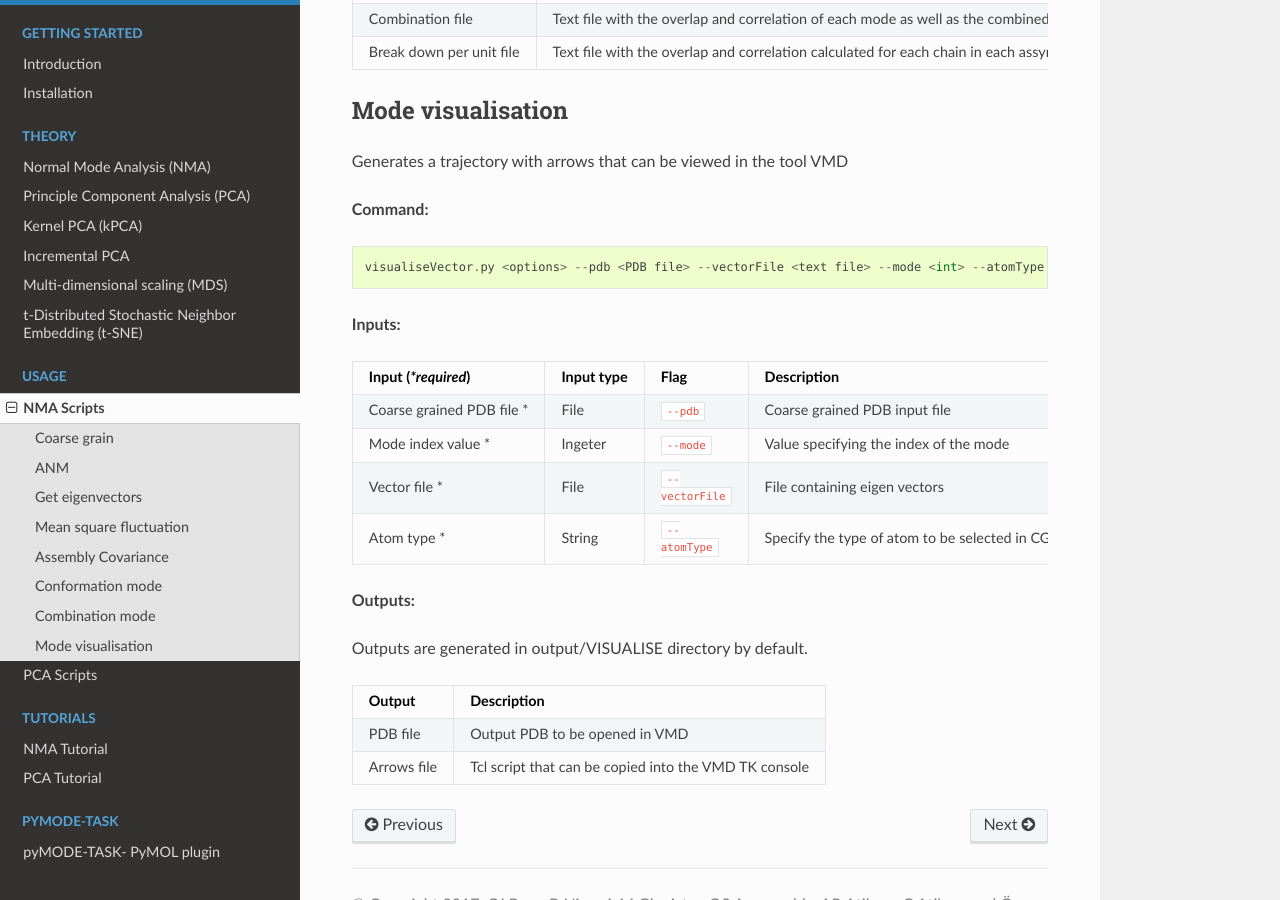
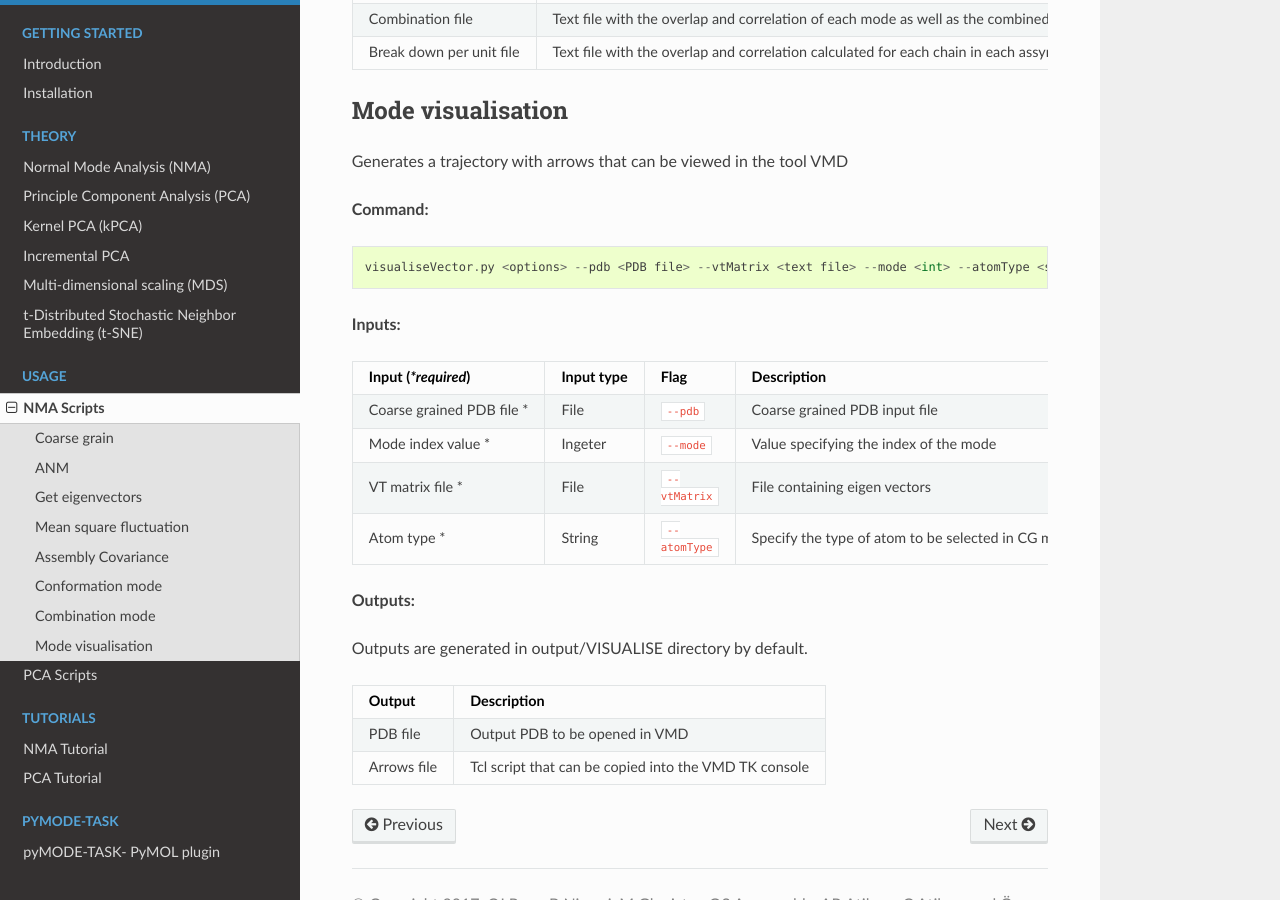
Before and after one commit to RUBi-ZA/MODE-TASK, a Sphinx documentation site: the page built from docs/source/nma_use.rst, in a window 1280 px wide and 900 px high, scrolled down 6466 px. Built offline with Sphinx 7.4.7 and the Read the Docs theme 2.0.0, drawn with Linux system fonts in a browser that asks for light colours.

Commit message:
Rename parameter

```diff
--- a/docs/source/nma_use.rst
+++ b/docs/source/nma_use.rst
@@ -437,7 +437,7 @@ Generates a trajectory with arrows that can be viewed in the tool VMD
 
 **Command:** ::
 
-	visualiseVector.py <options> --pdb <PDB file> --vectorFile <text file> --mode <int> --atomType <string>
+	visualiseVector.py <options> --pdb <PDB file> --vtMatrix <text file> --mode <int> --atomType <string>
 
 **Inputs:**
 
@@ -450,7 +450,7 @@ Generates a trajectory with arrows that can be viewed in the tool VMD
 | Mode index value *     | Ingeter    |``--mode``          | Value specifying the index  |
 |                        |            |                    | of the mode                 |
 +------------------------+------------+--------------------+-----------------------------+
-| Vector file *          | File       |``--vectorFile``    | File containing eigen       |
+| VT matrix file *       | File       |``--vtMatrix``      | File containing eigen       |
 |                        |            |                    | vectors                     |
 +------------------------+------------+--------------------+-----------------------------+
 | Atom type *            | String     |``--atomType``      | Specify the type of atom to |
```
